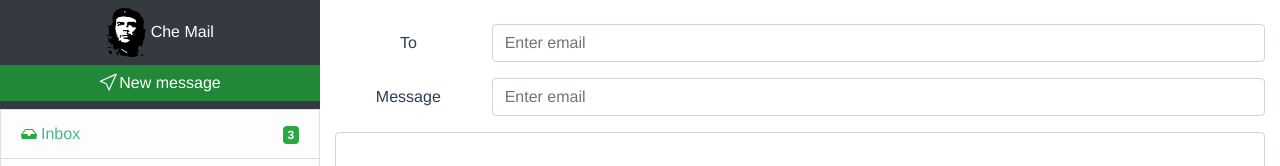
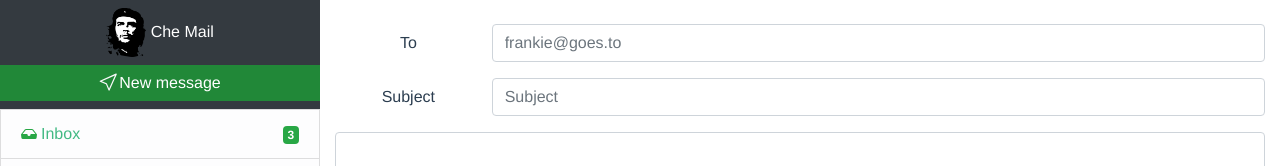
Before and after one commit to jurgensweere/kapsathon, a Vue app: page / in a window 1280 px wide. Both pictures are taken after a click on the button "New message". Shown: the top 166 px of the page. Built offline with nearby package versions, Linux system fonts and the light colour scheme.

Commit message:
Compose email

```diff
--- a/src/components/Compose.vue
+++ b/src/components/Compose.vue
@@ -4,29 +4,26 @@
       <!-- Receiver -->
       <b-form-group id="fieldset-horizontal" label-cols="2" label="To" label-for="input-horizontal">
         <b-form-input
-          id="input-horizontal"
           v-model="form.receiver"
-          placeholder="Enter email"
+          placeholder="frankie@goes.to"
           required
         ></b-form-input>
       </b-form-group>
       <!-- Receiver -->
       <b-form-group
-        id="fieldset-horizontal"
         label-cols="2"
-        label="Message"
+        label="Subject"
         label-for="input-horizontal"
       >
         <b-form-input
-          id="input-horizontal"
-          v-model="form.receiver"
-          placeholder="Enter email"
+          v-model="form.subject"
+          placeholder="Subject"
           required
         ></b-form-input>
       </b-form-group>
 
       <!-- Body -->
-      <b-form-textarea id="textarea" v-model="text" rows="8"></b-form-textarea>
+      <b-form-textarea v-model="form.body" rows="8"></b-form-textarea>
       <div class="my-4">
         <b-button type="submit" class="w-50 col-3 float-right" variant="success">Send</b-button>
         <b-button type="reset" class="w-50 col-3 mx-2 float-right" variant="secondary">Cancel</b-button>
@@ -37,55 +34,53 @@
 
 <script>
 import { BASE_URL } from '../constants';
+
+function emptyForm() {
+  return {
+        receiver: "",
+        subject: "",
+        body: "",
+      };
+}
+
 export default {
   name: "Compose",
   data() {
     return {
-      form: {
-        email: "",
-        name: "",
-        food: null,
-        checked: []
-      },
-      foods: [
-        { text: "Select One", value: null },
-        "Carrots",
-        "Beans",
-        "Tomatoes",
-        "Corn"
-      ],
+      form: emptyForm(),
       show: true
     };
   },
   methods: {
     onSubmit(evt) {
       evt.preventDefault();
-      alert(JSON.stringify(this.form));
       const body = {
+        ...this.form,
         id: "",
-        sender: "nigerian_prince@hotmale.com",
-        receiver: "jonnie85@gmail.com",
-        subject: "sto cazzo2",
-        body: "Hi I offer you free money",
+        sender: "nigerian_prince@nl.rabobank.com",
         date: "2018-06-19 10:34:09",
         metadata: "meta meta meta meta META"
       }
       fetch(`${BASE_URL}/send_email`, {
         method: 'POST',
+        mode: 'no-cors',
+        headers: {
+          'Content-Type': 'application/json'
+        },
         body: JSON.stringify(body)
       })
-          // .then(stream => stream.json())
-          // .then(data => EventBus.$emit("open-mailbox", data))
+          .then(stream => stream.json())
+          .then(this.onSent)
           .catch(error => console.error(error));
 
+    },
+    onSent() {
+      this.form = emptyForm();
     },
     onReset(evt) {
       evt.preventDefault();
       // Reset our form values
-      this.form.email = "";
-      this.form.name = "";
-      this.form.food = null;
-      this.form.checked = [];
+      this.form = emptyForm();
       // Trick to reset/clear native browser form validation state
       this.show = false;
       this.$nextTick(() => {
--- a/src/components/LeftSideBar.vue
+++ b/src/components/LeftSideBar.vue
@@ -37,7 +37,10 @@ export default {
       EventBus.$emit("compose");
     },
     openMailbox(mailbox) {
-      fetch(`${BASE_URL}/get_emails/${mailbox.name.toLowerCase()}`)
+      fetch(`${BASE_URL}/get_emails/${mailbox.name.toLowerCase()}`,{
+        method: 'GET',
+        mode: 'no-cors',
+      })
           .then(stream => stream.json())
           .then(data => EventBus.$emit("open-mailbox", data))
           .catch(error => console.error(error));
```
